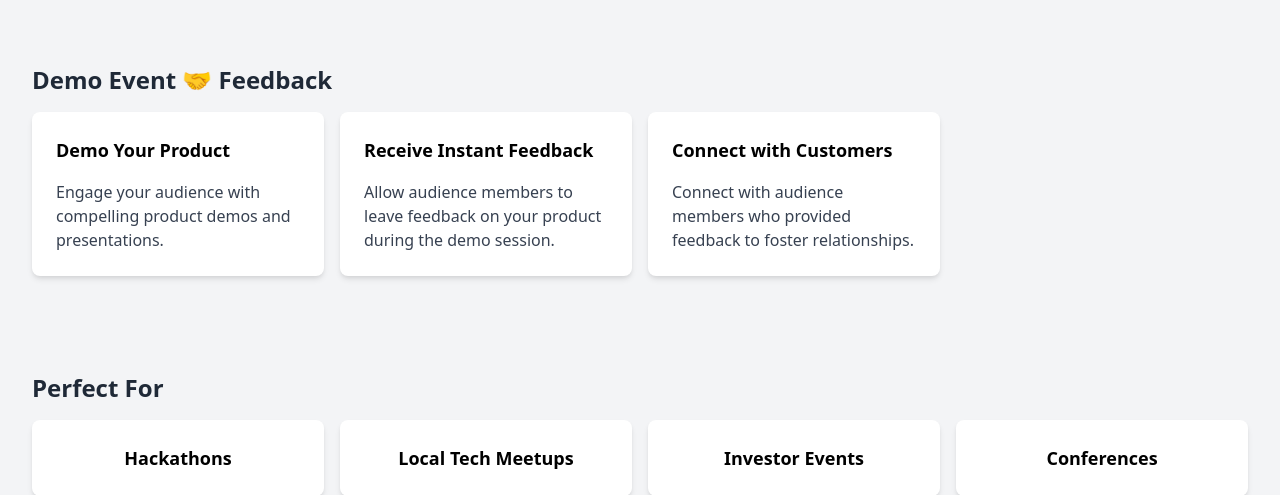
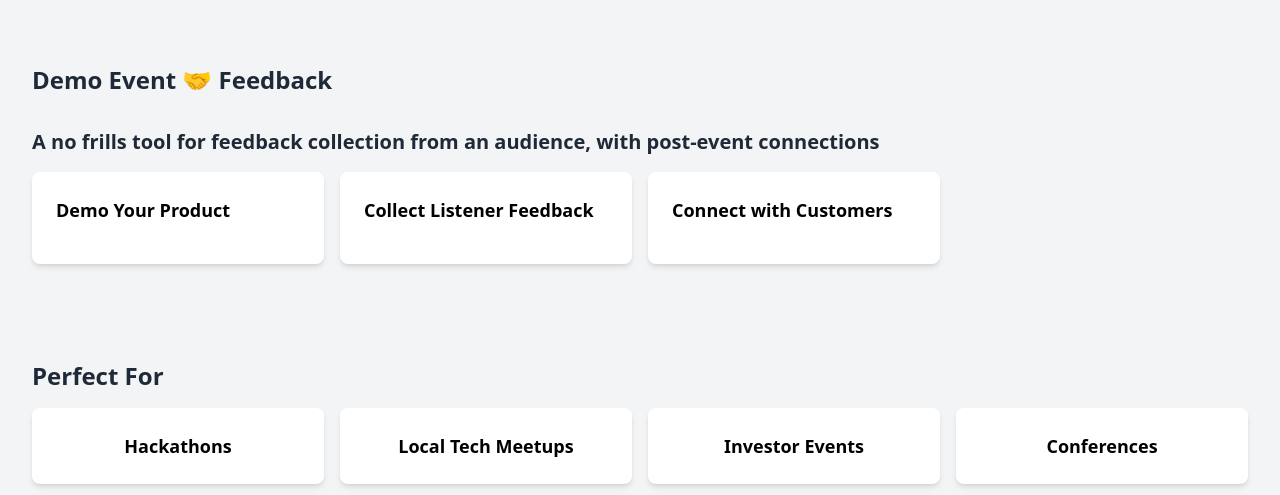
Before and after one commit to mmc102/gimmie_feedback, a FastAPI app: page / in a window 1280 px wide. Shown: the part 76-571 px from the top of the page. Run offline with FastAPI, Linux system fonts and the light colour scheme.

Commit message:
make the landing page less insufferable

```diff
--- a/templates/landing_template.html
+++ b/templates/landing_template.html
@@ -7,21 +7,22 @@
     <h3 class="text-2xl font-bold text-gray-800 mt-8 mb-4">
         Demo Event 🤝 Feedback
     </h3>
+    <h3 class=" text-xl font-bold text-gray-800 mt-8 mb-4">
+        A no frills tool for feedback collection from an audience, with post-event
+        connections
+    </h3>
     <div class="grid grid-cols-1 sm:grid-cols-2 lg:grid-cols-4 gap-4">
         <!-- Demo Your Product -->
         <div class="bg-white rounded-lg shadow-md p-6">
             <h4 class="font-bold text-lg mb-4">Demo Your Product</h4>
-            <p class="text-gray-700">Engage your audience with compelling product demos and presentations.</p>
         </div>
         <!-- Receive Instant Feedback -->
         <div class="bg-white rounded-lg shadow-md p-6">
-            <h4 class="font-bold text-lg mb-4">Receive Instant Feedback</h4>
-            <p class="text-gray-700">Allow audience members to leave feedback on your product during the demo session.</p>
+            <h4 class="font-bold text-lg mb-4">Collect Listener Feedback</h4>
         </div>
         <!-- Connect with Potential Customers -->
         <div class="bg-white rounded-lg shadow-md p-6">
             <h4 class="font-bold text-lg mb-4">Connect with Customers</h4>
-            <p class="text-gray-700">Connect with audience members who provided feedback to foster relationships.</p>
         </div>
     </div>
 </div>
```
Also changed, not shown: .#todo.md (deleted, +0 -1 lines).
